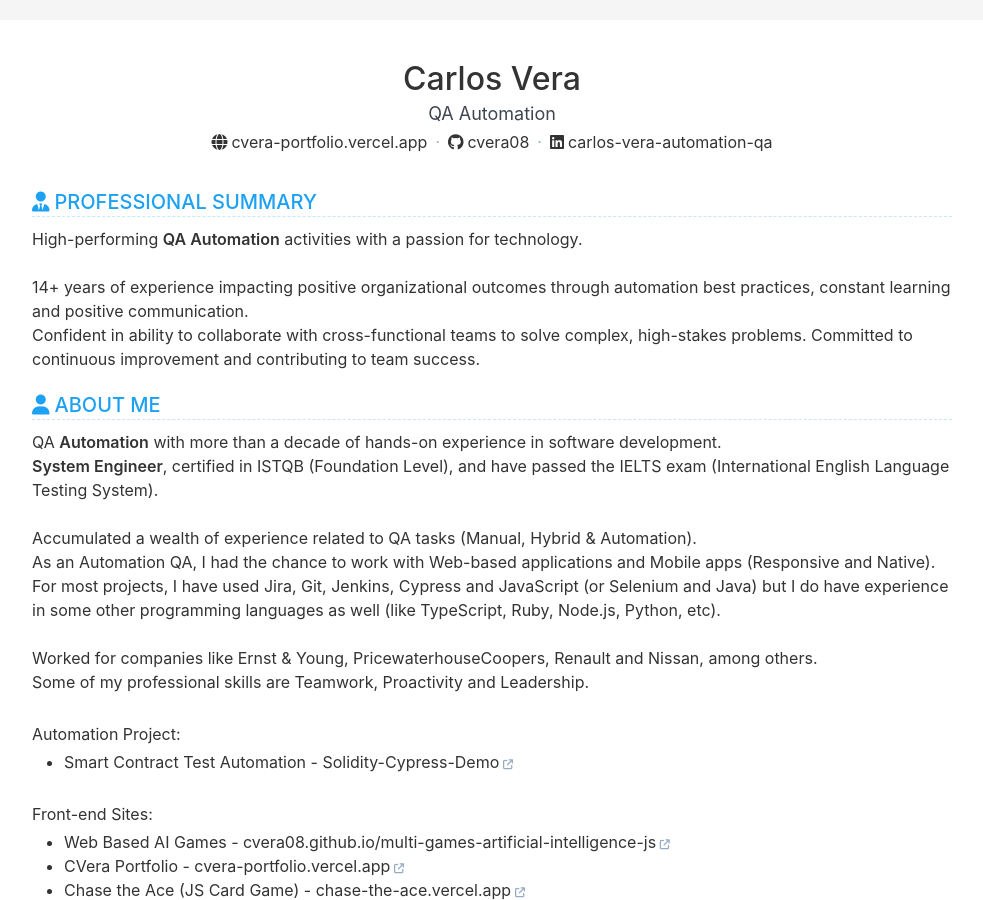
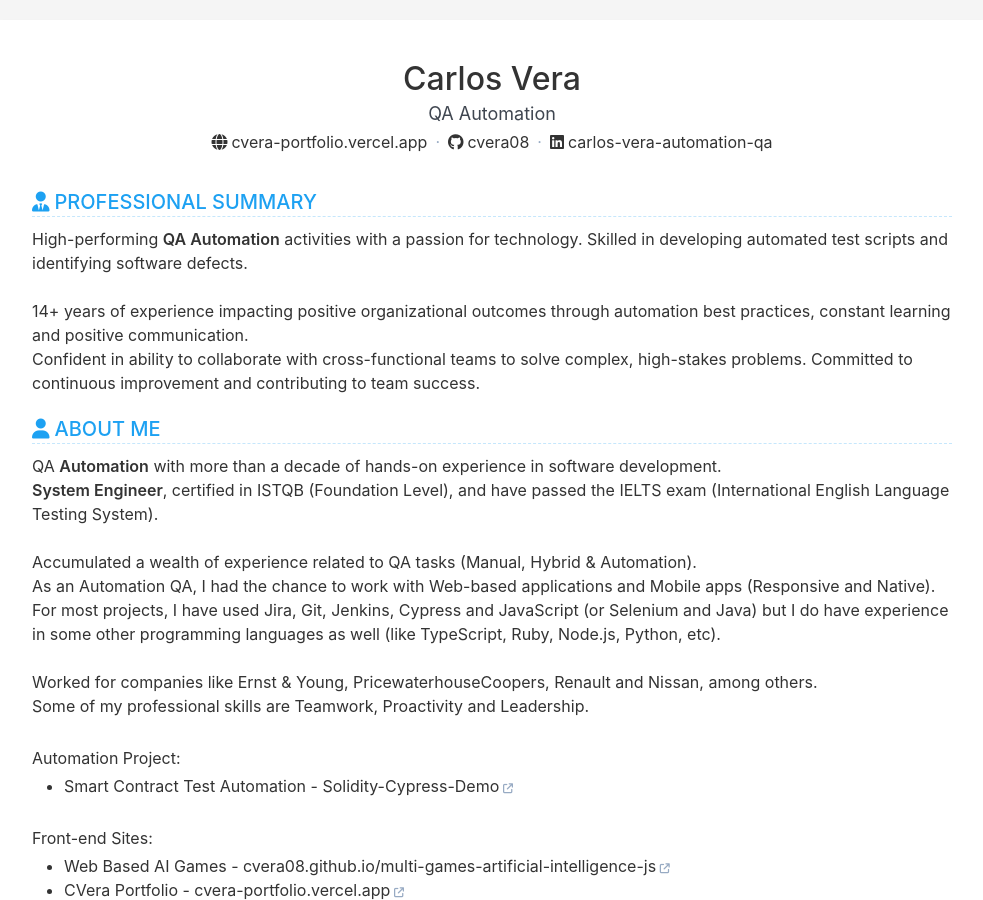
Before and after one commit to cvera08/short-resume, a Jekyll site: the page built from index.html, in a window 1280 px wide and 900 px high. Shown: the whole window, without its empty margins (148-1131 px from the left). Built offline with Jekyll 4.4.1, drawn with Linux system fonts in a browser that asks for light colours.

Commit message:
chore(profess summary): skilled

```diff
--- a/_data/data.yml
+++ b/_data/data.yml
@@ -25,7 +25,7 @@ profile:
   order: 1
   title: PROFESSIONAL SUMMARY
   description: |
-    High-performing **QA Automation** activities with a passion for technology.
+    High-performing **QA Automation** activities with a passion for technology. Skilled in developing automated test scripts and identifying software defects.
     <br>
     14+ years of experience impacting positive organizational outcomes through automation best practices, constant learning and positive communication.
     Confident in ability to collaborate with cross-functional teams to solve complex, high-stakes problems. Committed to continuous improvement and contributing to team success.
```
